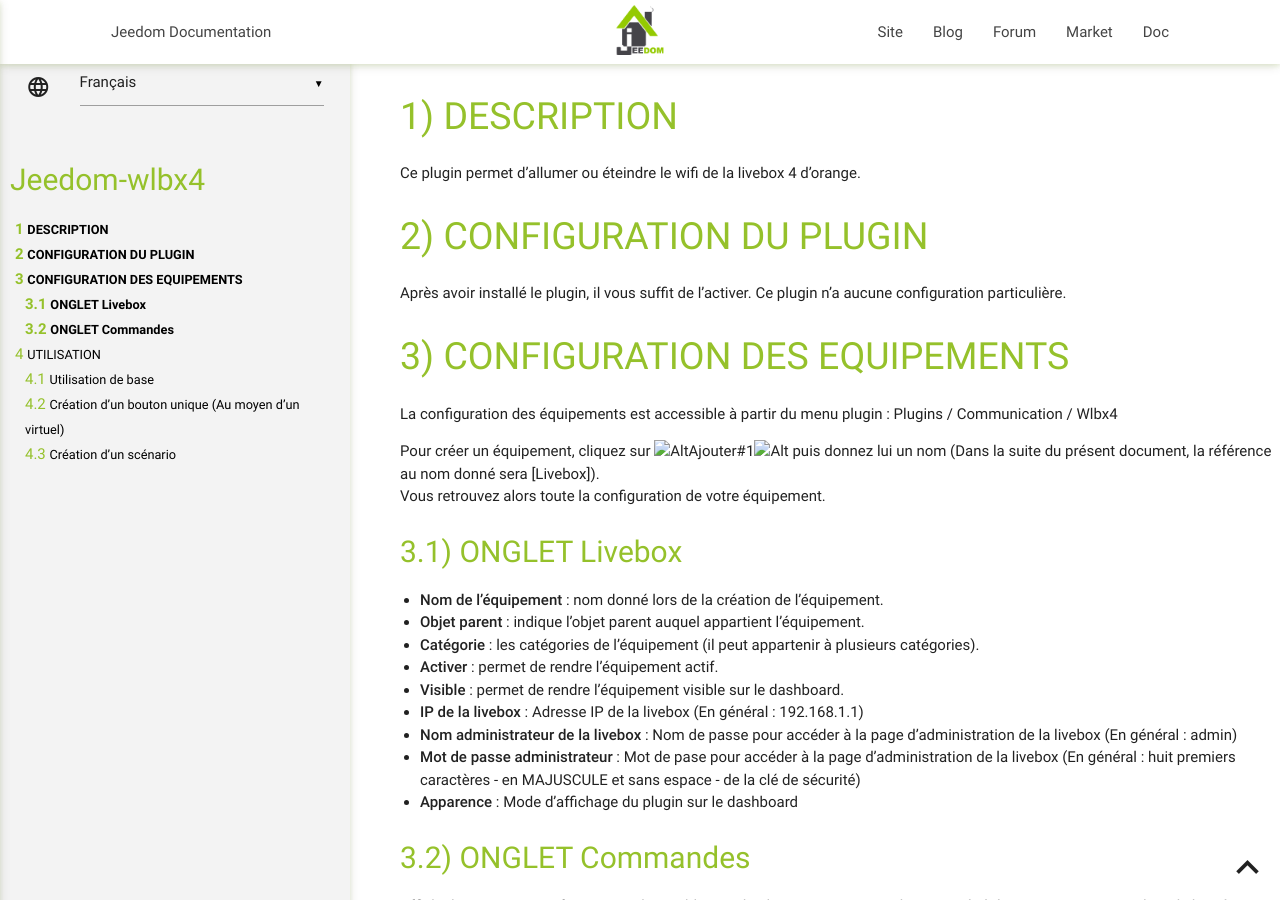
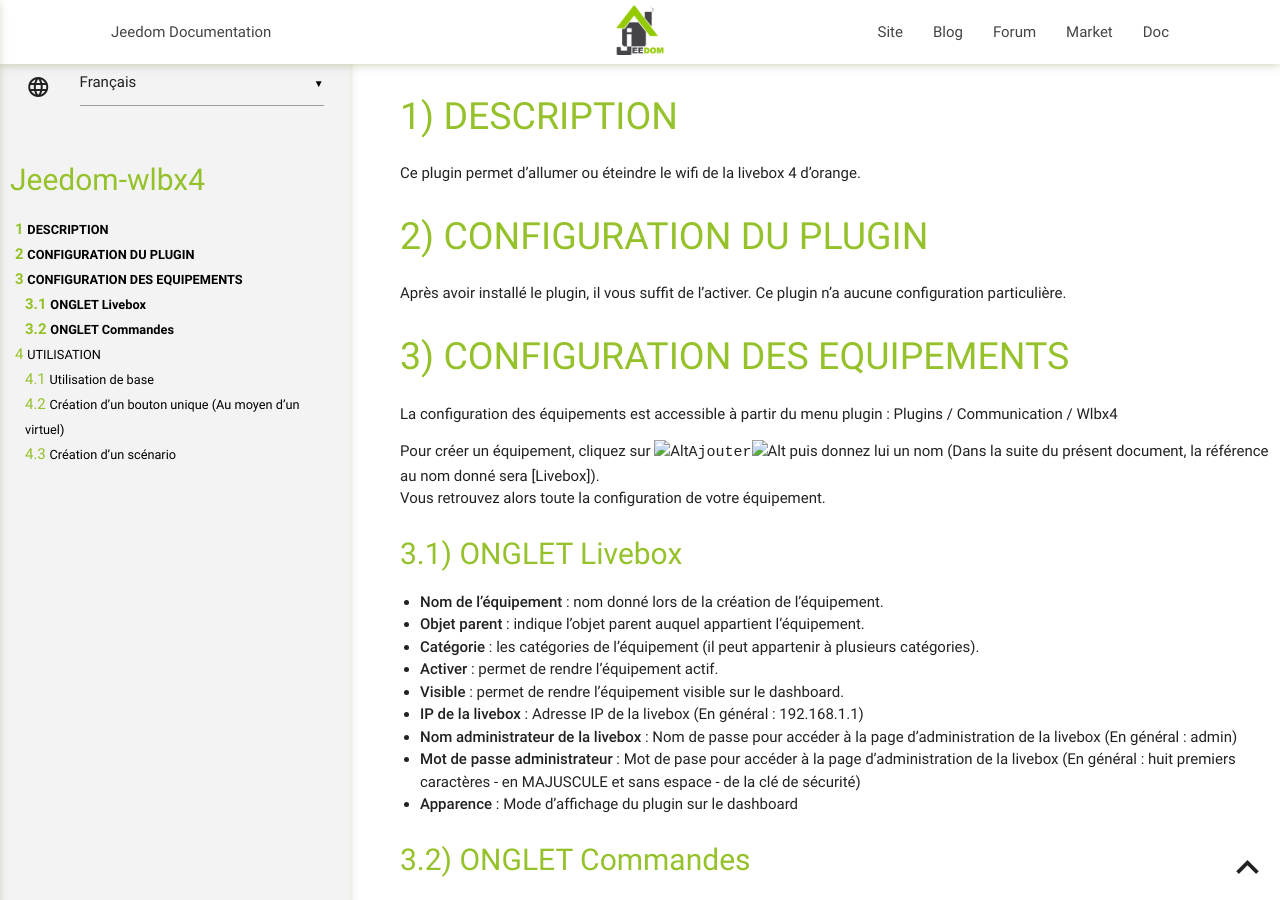
Before and after one commit to pebteam/jeedom-wlbx4, a Jekyll site: the page built from docs/fr_FR/index.md, in a window 1280 px wide and 900 px high. Built offline with Jekyll 4.4.1, drawn with Linux system fonts in a browser that asks for light colours; our own code applies the rules of GitHub Pages for plain Markdown files.

Commit message:
Update index.md

```diff
--- a/docs/fr_FR/index.md
+++ b/docs/fr_FR/index.md
@@ -11,7 +11,7 @@ CONFIGURATION DES EQUIPEMENTS
 La configuration des équipements est accessible à partir du menu plugin :
 Plugins / Communication / Wlbx4
 
-Pour créer un équipement, cliquez sur  ![Alt](/BLs.png)Ajouter#1![Alt](/BRs.png)  puis donnez lui un nom (Dans la suite du présent document, la référence au nom donné sera [Livebox]).
+Pour créer un équipement, cliquez sur  ![Alt](/BLs.png)`Ajouter`![Alt](/BRs.png)  puis donnez lui un nom (Dans la suite du présent document, la référence au nom donné sera [Livebox]).
 Vous retrouvez alors toute la configuration de votre équipement.
 
 ONGLET Livebox
```
